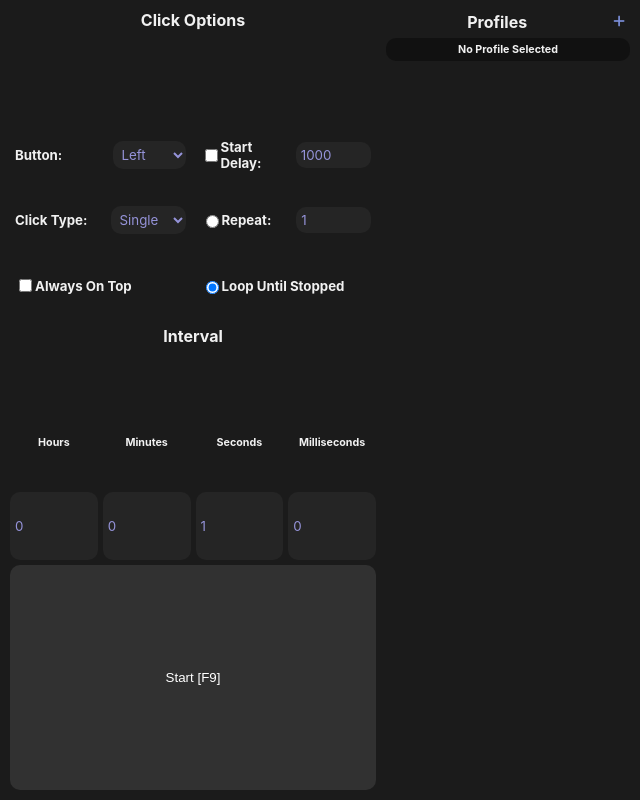
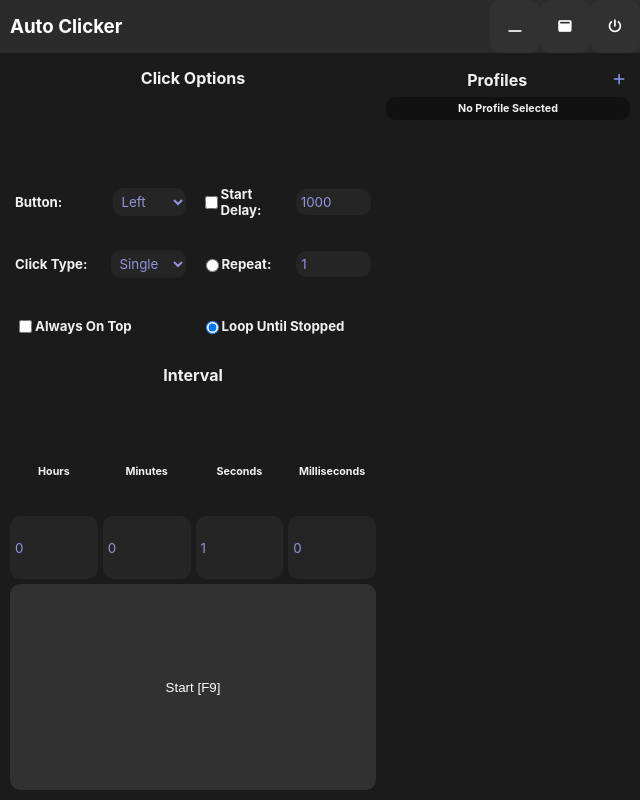
Before and after one commit to programmingKyle/auto-clicker, an Electron app: page src/index.html in a window 640 px wide. Drawn offline with Linux system fonts and the light colour scheme; no server answers.

Commit message:
Frame Upgrade
- Removed default frame
- Resizable now set to false
- Add custom frame (no functionality yet)

```diff
--- a/src/index.css
+++ b/src/index.css
@@ -78,6 +78,20 @@ select {
   display: grid;
   grid-gap: 5px;
   height: 100%;
+  grid-template-rows: auto 1fr;
+}
+
+.frame-grid {
+  display: grid;
+  grid-template-columns: 1fr auto auto auto;
+  grid-gap: 0px;
+  -webkit-app-region: drag;
+  background-color: #2B2B2B;
+}
+
+.frame-grid button {
+  -webkit-app-region: no-drag;
+  width: 50px;
 }
 
 .content-grid {
--- a/src/index.html
+++ b/src/index.html
@@ -35,9 +35,14 @@
       </div>
     </div>
 
+    <div class="base-grid">
+      <div class="frame-grid">
+        <h3 style="margin-left: 10px; color: white; align-self: center;">Auto Clicker</h3>
+        <button id="minimizeButton" class="fa fa-window-minimize"></button>
+        <button id="maximizeButton" class="fa fa-window-maximize"></button>
+        <button id="exitButton" class="fa-solid fa-power-off"></button>
+      </div>
 
-
-    <div class="base-grid">
       <div class="content-grid">
         <div class="left-side-grid">
           <div class="click-options-grid">
--- a/src/index.js
+++ b/src/index.js
@@ -41,8 +41,8 @@ const createWindow = () => {
   mainWindow = new BrowserWindow({
     width: 640,
     height: 350,
-    minWidth: 640,
-    minHeight: 350,
+    resizable: false,
+    frame: false,
     webPreferences: {
       preload: path.join(__dirname, 'preload.js'),
     },
```
